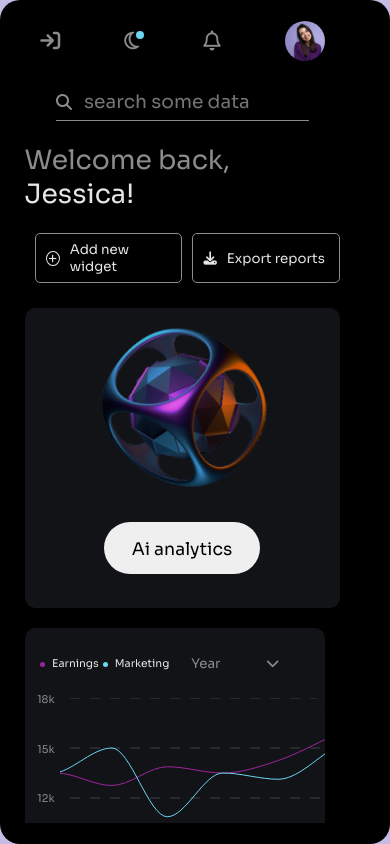
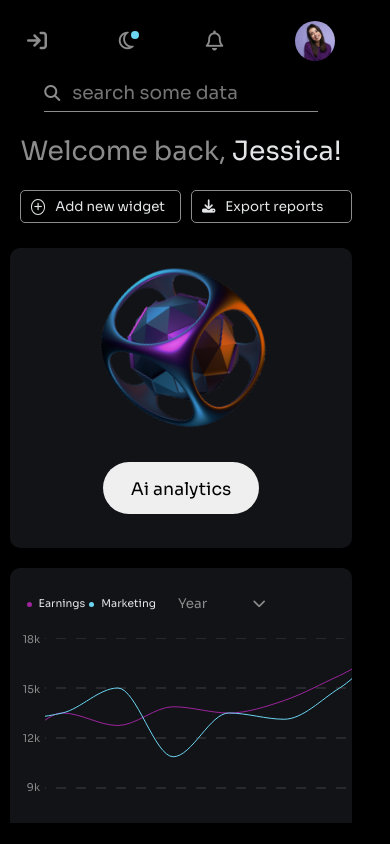
Before and after one commit to AikidoSensei/Saas-Dashboard-Task, a React (Vite) app in the folder Saas-Dashboard-Task/: page / in a window 390 px wide. Built offline with nearby package versions, Linux system fonts and the light colour scheme.

Commit message:
4th commit

```diff
--- a/Saas-Dashboard-Task/src/App.css
+++ b/Saas-Dashboard-Task/src/App.css
@@ -1,10 +1,10 @@
 .dashboard{
  background-color: var(--background);
  width:100vw;
- border-radius: 20px;
  height: 100vh;
  overflow: hidden;
  display: flex;
+ justify-content: center;
 }
 @media screen and (max-width:400px) {
  /* .dashboard{
--- a/Saas-Dashboard-Task/src/components/Dashboard/Main.css
+++ b/Saas-Dashboard-Task/src/components/Dashboard/Main.css
@@ -11,6 +11,9 @@
   overflow-y: scroll;
   background-color: var(--background);
   margin-left: 10px;
+  display: flex;
+  flex-direction: column;
+  justify-content: center;
 }
 .main-container::-webkit-scrollbar {
   display: none;
@@ -28,7 +31,9 @@
   height: 30px;
   display: flex;
   align-items: baseline;
+  margin-top: 20px;
 }
+
 .search-bar > i {
   color: var(--secondary-font);
   margin-right: 10px;
@@ -674,7 +679,7 @@
     scale:1.3
   }
   .sales-report{
-    width: 80%;
+    width: 90%;
   }
   .sales-control>h2{
     display:none;
@@ -694,12 +699,26 @@
   }
 }
 @media screen and (max-width:1300px) {
+
    .bottom-content{
     flex-direction: column-reverse;
   }
 }
 @media screen and (max-width:600px) {
-
+.main-wrapper {
+  height: 100%;
+  width: 100%;
+  display: flex;
+  justify-content: center;
+  align-items: center;
+}
+.main-container {
+  width: 100%;
+  height: 95%;
+  overflow-y: scroll;
+  background-color: var(--background);
+  margin-left: 10px;
+}
   .invoice a{
   display: flex;
   align-items: center;
```
